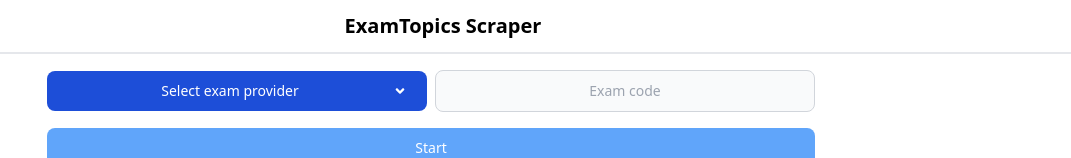
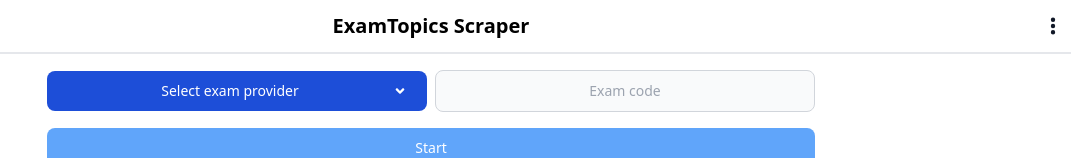
Before and after one commit to zqtay/examtopics-scraper, a Next.js app: page / in a window 1280 px wide. Shown: the top 158 px of the page, without its empty margins (209-1280 px from the left). Built offline with nearby package versions, Linux system fonts and the light colour scheme.

Commit message:
Refactor top bar button

```diff
--- a/src/layout/index.tsx
+++ b/src/layout/index.tsx
@@ -1,26 +1,63 @@
 import Dropdown from "@/components/ui/dropdown";
 import { ExamContext } from "@/context/exam";
 import Link from "next/link";
-import { FC, PropsWithChildren, useContext } from "react";
-import { FaFileDownload } from "react-icons/fa";
+import { useRouter } from "next/router";
+import { ChangeEvent, FC, PropsWithChildren, useContext, useRef } from "react";
 import { FaEllipsisVertical } from "react-icons/fa6";
 
 const Layout: FC<PropsWithChildren> = ({ children }) => {
-  const { examState, exportExamState } = useContext(ExamContext);
+  const router = useRouter();
+  const { examState, exportExamState, saveExamState } = useContext(ExamContext);
+  const importRef = useRef<HTMLInputElement>(null);
+  const isExamPage = router.pathname === "/exam";
+
+  const menuItems = [
+    ...(isExamPage) ? [{
+      label: <div onClick={() => importRef.current?.click()}>Import</div>,
+      value: "import"
+    }] : [],
+    ...(examState?.provider && examState?.examCode) ? [{
+      label: <div onClick={exportExamState}>Export</div>,
+      value: "export"
+    }] : [],
+  ];
+
   return <>
     <header className="border-b-2">
       <div className="container px-2 py-3 mx-auto flex w-full items-center">
-        <span className="w-6" />
-        <Link className="flex-1 text-xl font-semibold text-center" href="/">
+        <span className="flex-1" />
+        <Link className="flex-1 min-w-max text-xl font-semibold text-center" href="/">
           ExamTopics Scraper
         </Link>
-        {(examState?.provider && examState?.examCode) &&
-          <FaFileDownload
-            size="1.25rem"
-            className="w-6 cursor-pointer"
-            onClick={exportExamState}
+        <div className="flex-1">
+          <Dropdown
+            options={menuItems}
+            buttonClassName="ml-auto button-alt items-end border-0 p-0"
+            menuClassName="w-32 right-0 mt-4"
+            label={null}
+            icon={<FaEllipsisVertical
+              size="1.25rem"
+            />}
           />
-        }
+          <input
+            ref={importRef}
+            type="file"
+            accept=".json"
+            className="hidden"
+            onChange={async (e: ChangeEvent<HTMLInputElement>) => {
+              e.preventDefault();
+              const reader = new FileReader();
+              reader.onload = async (e) => {
+                const text = (e.target?.result);
+                if (typeof text !== "string") return;
+                const data = JSON.parse(text);
+                saveExamState(data);
+              };
+              const file = e.target.files?.[0];
+              if (file) reader.readAsText(file);
+            }}
+          />
+        </div>
       </div>
     </header>
     <main
```
